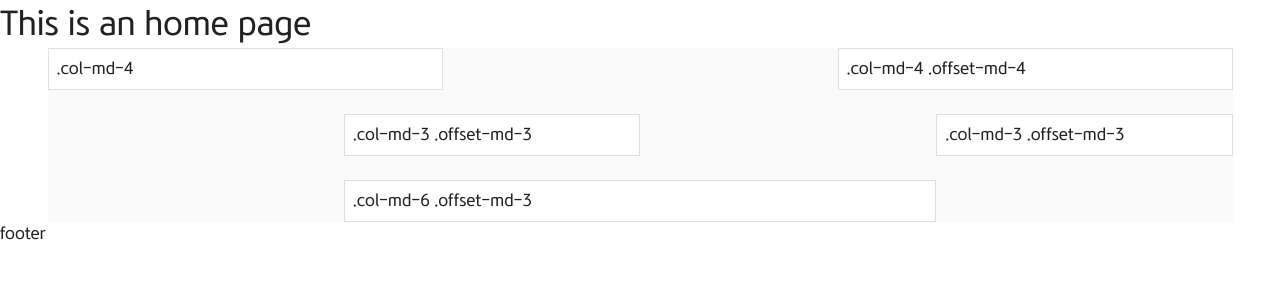
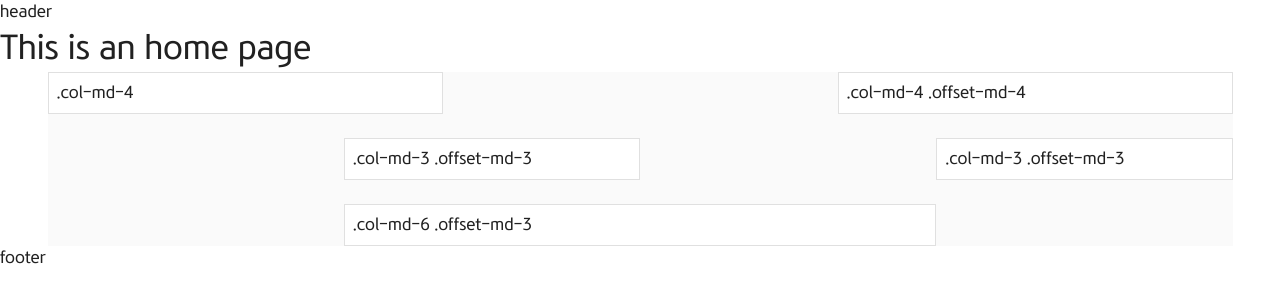
Before and after one commit to gesazumo/vuedata, a Vue app: page / in a window 1280 px wide. Shown: the top 302 px of the page. Built offline with nearby package versions, Linux system fonts and the light colour scheme.

Commit message:
header / 내용없음

```diff
--- a/src/components/Header.vue
+++ b/src/components/Header.vue
@@ -1,9 +1,5 @@
-<template>
-	<div></div>
-</template>
+<template><div class="header">header</div></template>
 
-<script>
-export default {}
-</script>
+<script></script>
 
 <style></style>
```
